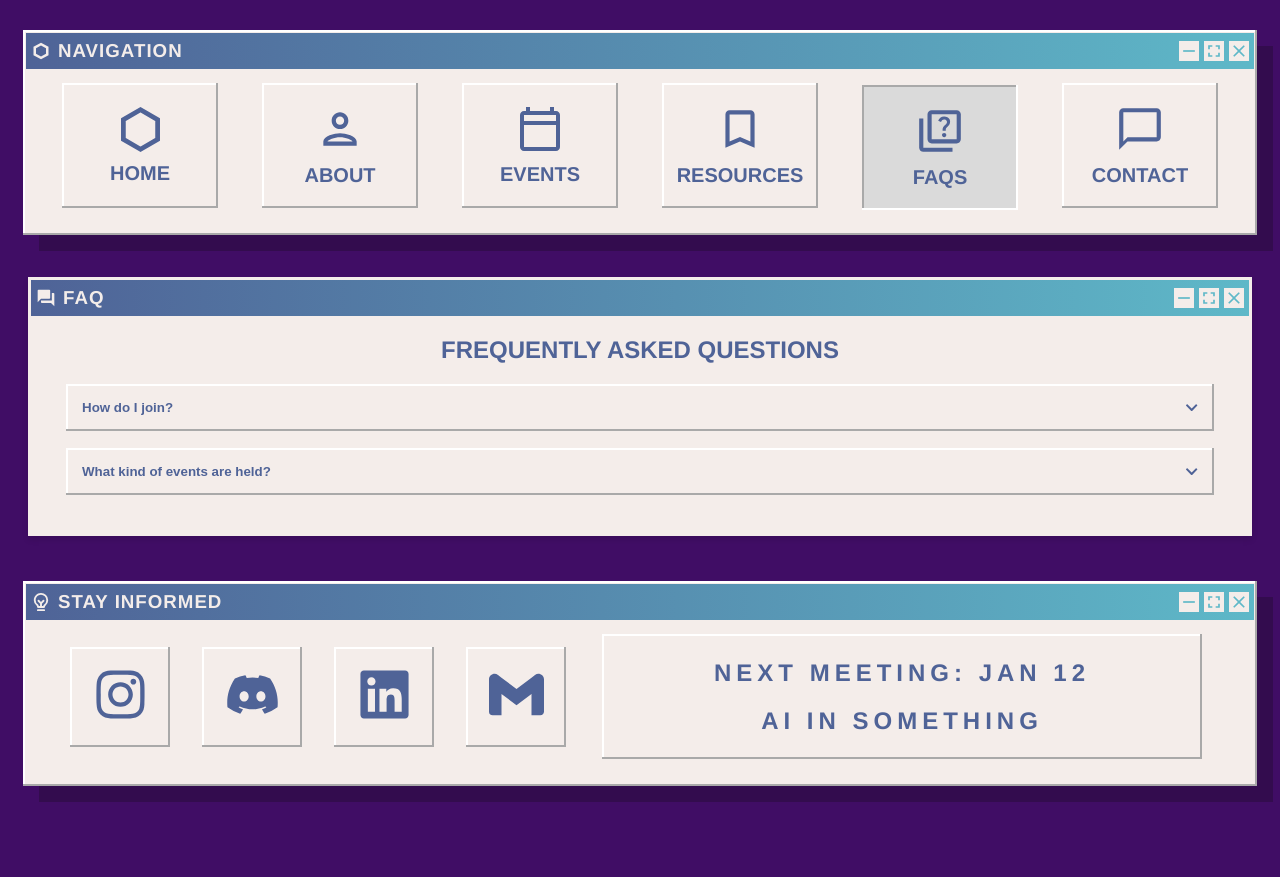
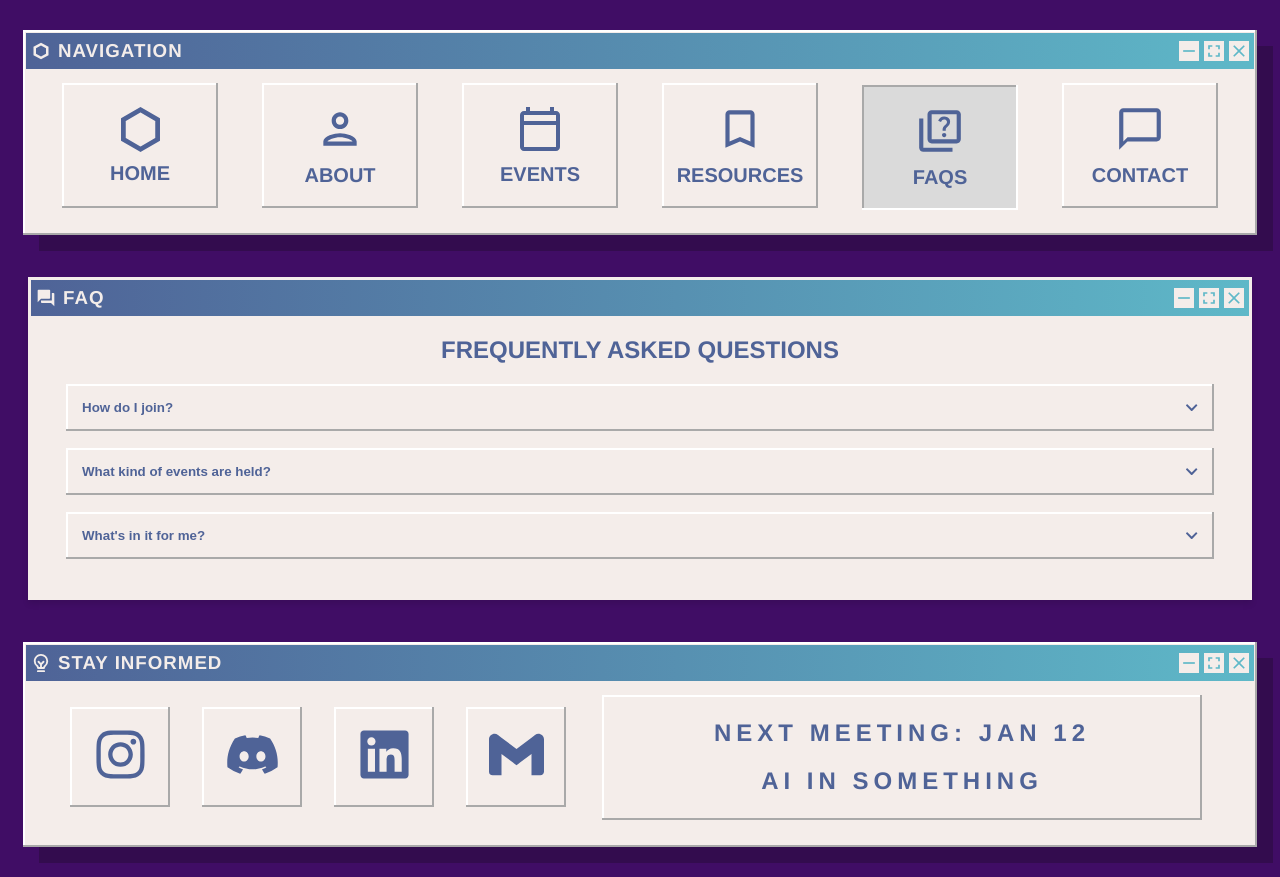
Before and after one commit to gabriel-s-e/AAISWebsite, a Next.js app in the folder AAISWebsite-test-branch/: page /FAQ in a window 1280 px wide. Before the commit the page ends 816 px from the top, so only its background shows below. Built offline with nearby package versions, Linux system fonts and the light colour scheme; a web font is replaced by a local one.

Commit message:
Updated FAQ Page

```diff
--- a/AAISWebsite-test-branch/src/app/FAQ/page.jsx
+++ b/AAISWebsite-test-branch/src/app/FAQ/page.jsx
@@ -57,6 +57,10 @@ const faqData = [
         question: "What kind of events are held?",
         answer: "Our general meetings go over how companies are using AI, as well as important business standpoints of incorporating AI into industry projects. We also host speaker events where people discuss their research, and go over tutorials where we teach different techniques for using AI."
     },
+    {
+        question: "What's in it for me?",
+        answer: "Practical experience with AI techniques through tutorials and workshops, and learn how these technologies are used in industries!"
+    },
 
 ];
 
```
